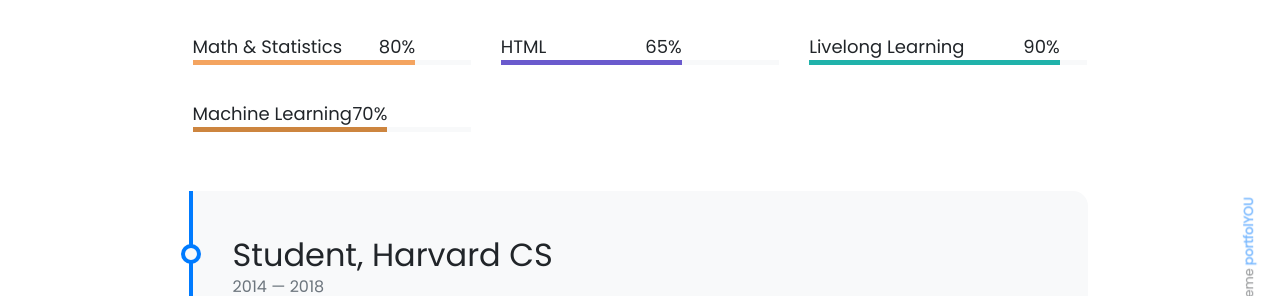
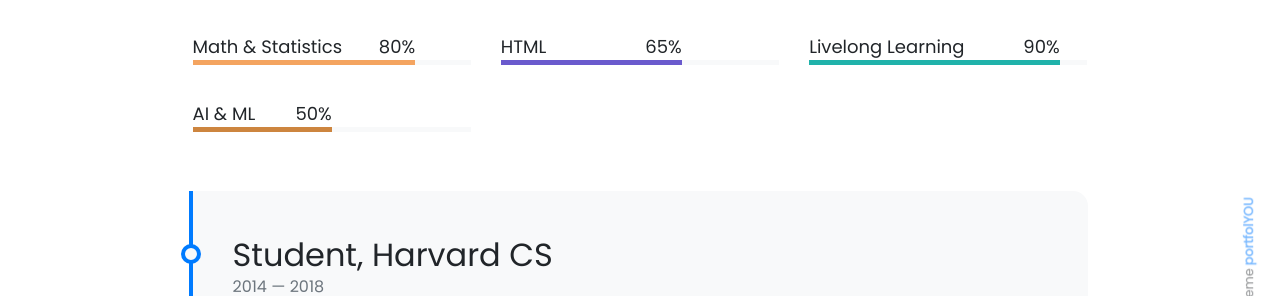
Before and after one commit to SimonLuder/simonluder.github.io, a Jekyll site: the page built from pages/about.md, in a window 1280 px wide. Shown: the part 534-830 px from the top of the page. Built offline with Jekyll 4.4.1, drawn with Linux system fonts in a browser that asks for light colours; nearby versions of some CDN libraries; emoji names are drawn with the system emoji font.

Commit message:
Update datascience-skills.yml

```diff
--- a/_data/datascience-skills.yml
+++ b/_data/datascience-skills.yml
@@ -10,6 +10,6 @@
   percentage: 80
   color: sandybrown
 
-- name: Machine Learning
-  percentage: 70
+- name: AI & ML
+  percentage: 50
   color: peru
```
